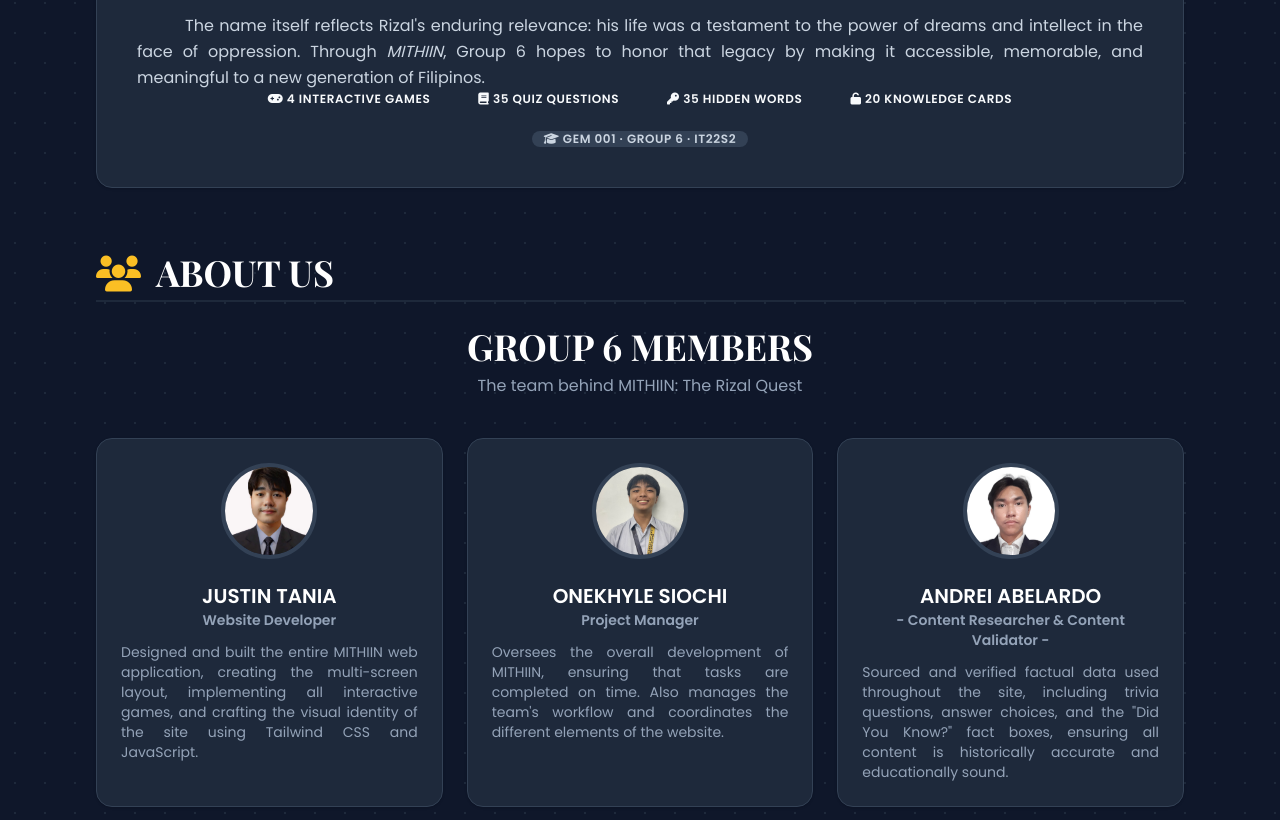
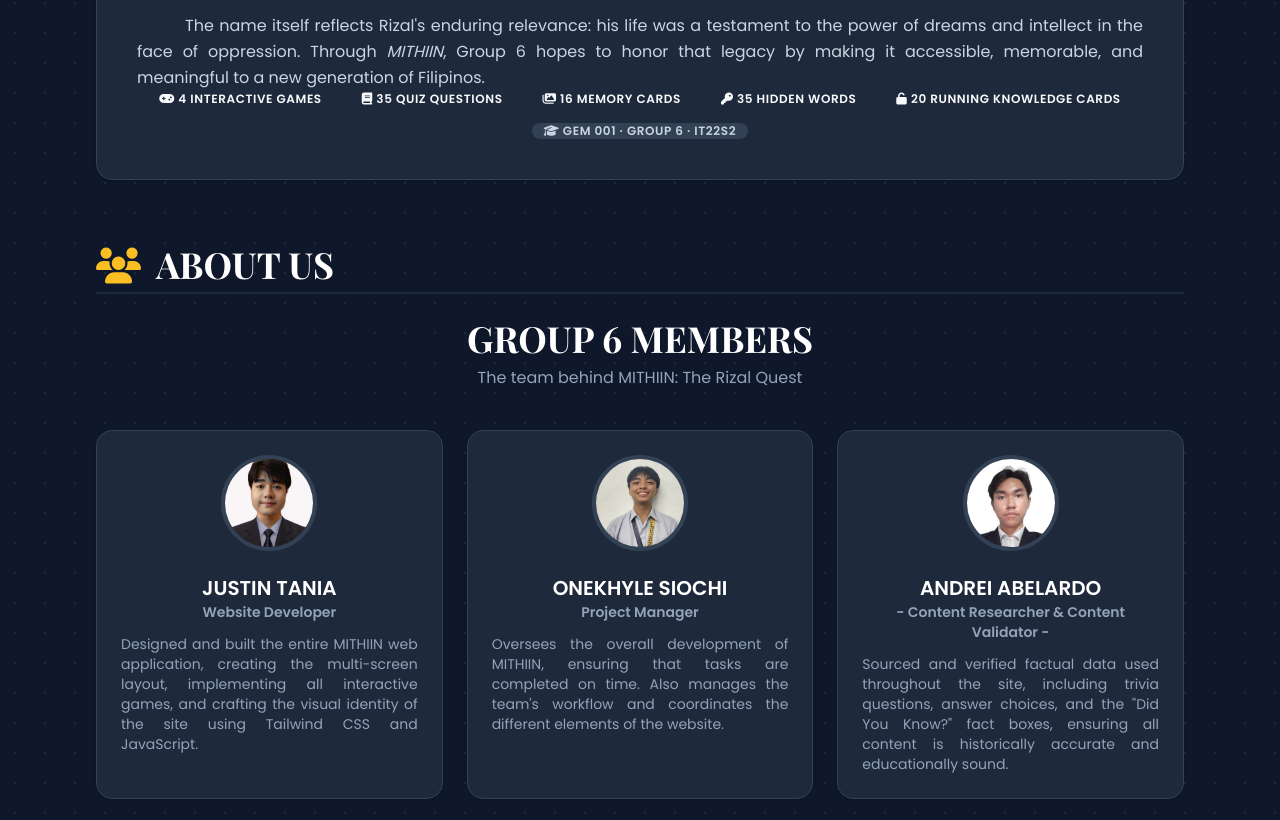
Before and after one commit to JustinJeremy/mithiin, a website: page index.html in a window 1280 px wide. Shown: the part 1662-2482 px from the top of the page. Drawn offline with nearby package versions, Linux system fonts and the light colour scheme; a web font is replaced by a local one.

Commit message:
Final Polish of About This Project section

```diff
--- a/index.html
+++ b/index.html
@@ -157,16 +157,17 @@
           <strong><em>MITHIIN</em></strong> — a Filipino word meaning <strong><em>"to dream"</em></strong> or <strong><em>"to aspire"</em></strong> — is an educational game website created as a digital tribute to Dr. José Rizal, the Philippine national hero. The project was developed by <strong>Group 6</strong> of IT22S2 for GEM 001: Life and Works of Rizal, with the goal of transforming the study of Rizal's life, works, and ideals into an interactive and engaging experience.
         </p>
         <p class="text-slate-700 dark:text-slate-300 text-base leading-relaxed mb-4 text-justify" style="text-indent:3rem;">
-          Rather than presenting Rizal's story as a passive reading exercise, <em>MITHIIN</em> invites users to actively play and engage with his legacy through four distinct games: a trivia quiz (<strong><em>Utak at Panitik</em></strong>), a visual memory match (<strong><em>Gunita</em></strong>), a word-guessing challenge (<strong><em>Mga Lihim</em></strong>), and an endless runner (<strong><em>Takbo, Pepe!</em></strong>). Each game is grounded in historically accurate content, from his family and childhood in Calamba, to his education at Ateneo, his exile in Dapitan, and his martyrdom at Bagumbayan.
+          Rather than presenting Rizal's story as a passive reading exercise, <em>MITHIIN</em> invites users to actively play and engage with his legacy through four distinct games: a trivia quiz (<strong><em>Utak at Panitik</em></strong>), a visual memory match (<strong><em>Gunita</em></strong>), a word-guessing challenge (<strong><em>Mga Lihim</em></strong>), and an endless runner (<strong><em>Takbo, Pepe!</em></strong>). Each game is grounded in historically accurate content, from his family and childhood in Calamba, to his education at Ateneo, his exile in Dapitan, his martyrdom at Bagumbayan, etc.
         </p>
         <p class="text-slate-700 dark:text-slate-300 text-base leading-relaxed text-justify" style="text-indent:3rem;">
           The name itself reflects Rizal's enduring relevance: his life was a testament to the power of dreams and intellect in the face of oppression. Through <em>MITHIIN</em>, Group 6 hopes to honor that legacy by making it accessible, memorable, and meaningful to a new generation of Filipinos.
         </p>
-        <div class="mt-12 flex flex-wrap gap-6 justify-center">
+        <div class="mt-12 flex flex-wrap gap-4 justify-center">
           <span class="inline-flex items-center gap-2 text-xs font-bold uppercase tracking-wider bg-amber-100 dark:bg-amber-900/40 text-amber-700 dark:text-amber-400 px-3 py-1.5 rounded-full"><i class="fa-solid fa-gamepad"></i> 4 Interactive Games</span>
           <span class="inline-flex items-center gap-2 text-xs font-bold uppercase tracking-wider bg-blue-100 dark:bg-blue-900/40 text-blue-700 dark:text-blue-400 px-3 py-1.5 rounded-full"><i class="fa-solid fa-book"></i> 35 Quiz Questions</span>
+          <span class="inline-flex items-center gap-2 text-xs font-bold uppercase tracking-wider bg-pink-100 dark:bg-pink-900/40 text-pink-700 dark:text-pink-400 px-3 py-1.5 rounded-full"><i class="fa-solid fa-images"></i> 16 Memory Cards</span>
           <span class="inline-flex items-center gap-2 text-xs font-bold uppercase tracking-wider bg-purple-100 dark:bg-purple-900/40 text-purple-700 dark:text-purple-400 px-3 py-1.5 rounded-full"><i class="fa-solid fa-key"></i> 35 Hidden Words</span>
-          <span class="inline-flex items-center gap-2 text-xs font-bold uppercase tracking-wider bg-green-100 dark:bg-green-900/40 text-green-700 dark:text-green-400 px-3 py-1.5 rounded-full"><i class="fa-solid fa-unlock"></i> 20 Knowledge Cards</span>
+          <span class="inline-flex items-center gap-2 text-xs font-bold uppercase tracking-wider bg-green-100 dark:bg-green-900/40 text-green-700 dark:text-green-400 px-3 py-1.5 rounded-full"><i class="fa-solid fa-unlock"></i> 20 Running Knowledge Cards</span>
           <span class="inline-flex items-center gap-2 text-xs font-bold uppercase tracking-wider bg-slate-100 dark:bg-slate-700 text-slate-700 dark:text-slate-300 px-3 py-1.5 rounded-full"><i class="fa-solid fa-graduation-cap"></i> GEM 001 · Group 6 · IT22S2</span>
         </div>
       </div>
```
